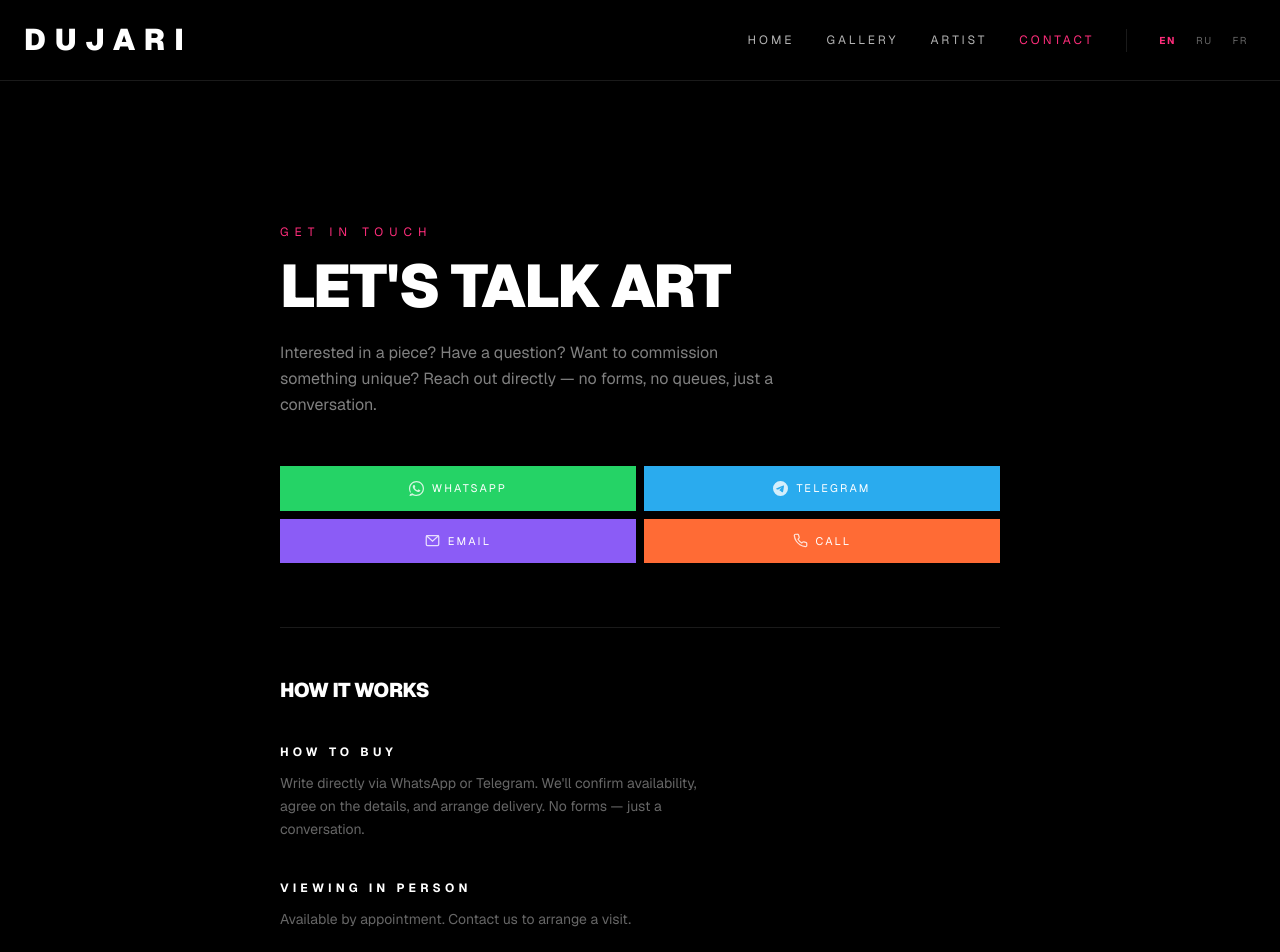
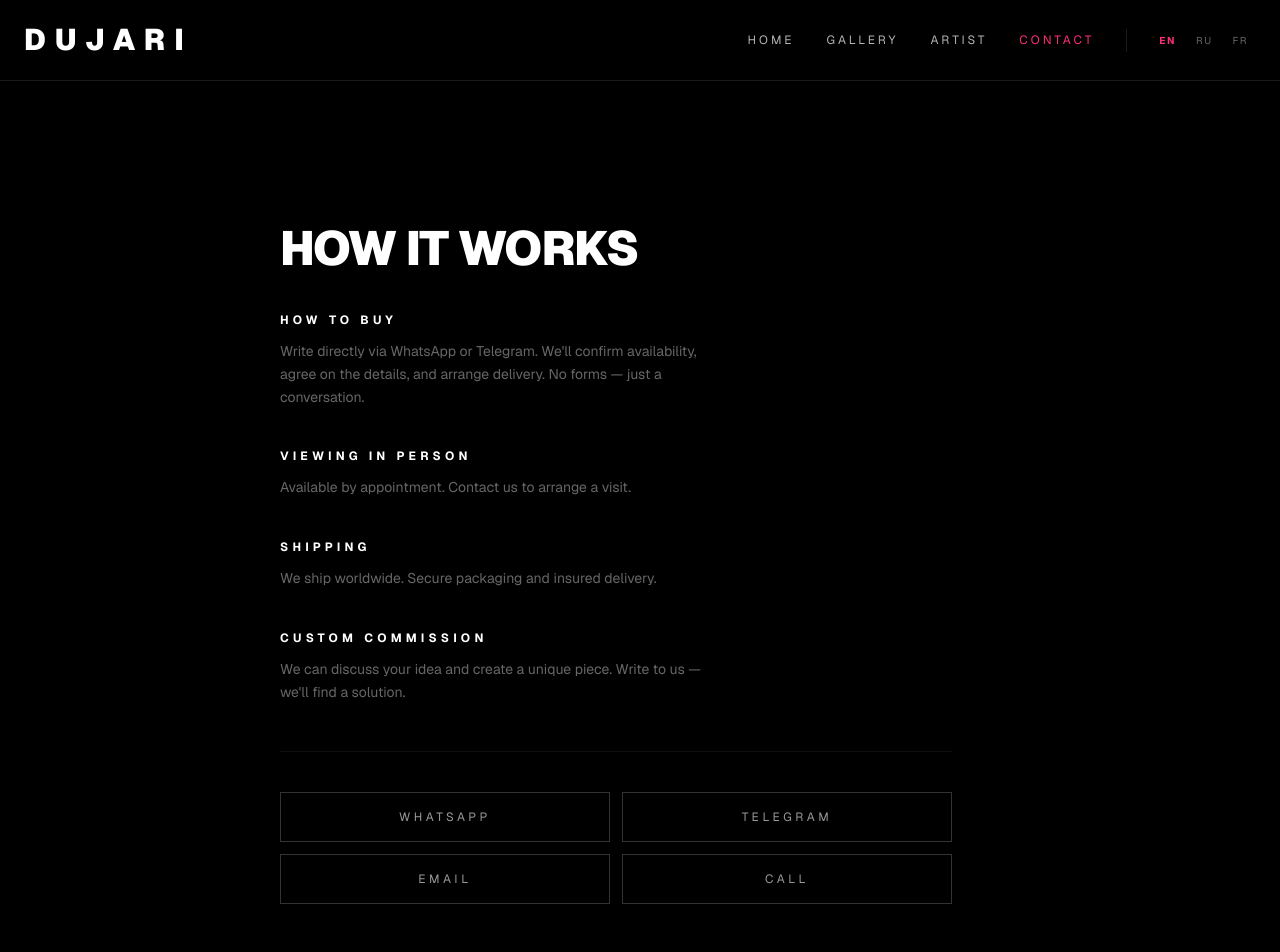
Before and after one commit to genfreemix/dujari, a Next.js app: page /contact in a window 1280 px wide. Shown: the top 952 px of the page. Built offline with nearby package versions, Linux system fonts and the light colour scheme.

Commit message:
fix: start contact page with how-it-works and add austere CTA buttons

```diff
--- a/src/app/contact/page.tsx
+++ b/src/app/contact/page.tsx
@@ -1,6 +1,5 @@
 "use client";
 
-import InquiryButton from "@/components/InquiryButton";
 import { useT } from "@/i18n";
 
 export default function ContactPage() {
@@ -15,27 +14,17 @@ export default function ContactPage() {
 
   const whatsappUrl = `https://wa.me/33600000000?text=${encodeURIComponent("Hi! I'm interested in DUJARI artworks.")}`;
   const telegramUrl = `https://t.me/dujari`;
+  const mailUrl = `mailto:hello@dujari.art?subject=${encodeURIComponent("Inquiry about DUJARI artwork")}`;
+  const phoneUrl = `tel:+33600000000`;
 
   return (
     <div className="pt-20 md:pt-24 bg-black min-h-screen">
       <section className="py-20 md:py-32">
         <div className="max-w-3xl mx-auto px-6">
-          <p className="text-[#FF2D7B] text-[10px] md:text-xs tracking-[0.5em] uppercase mb-4">
-            {t("contact.label")}
-          </p>
-          <h1 className="text-white text-4xl md:text-6xl font-black tracking-tight uppercase mb-6 whitespace-pre-line">
-            {t("contact.title")}
-          </h1>
-          <p className="text-white/50 text-sm md:text-base leading-relaxed mb-12 max-w-lg">
-            {t("contact.text")}
-          </p>
-
-          <InquiryButton className="mb-16" />
-
-          <div className="border-t border-white/10 pt-12 mt-0">
-            <h2 className="text-white text-xl font-black tracking-tight uppercase mb-10">
+          <div>
+            <h1 className="text-white text-3xl md:text-5xl font-black tracking-tight uppercase mb-10">
               {t("contact.how_title")}
-            </h2>
+            </h1>
             <div className="space-y-10">
               {steps.map((step) => (
                 <div key={step.title}>
@@ -47,7 +36,7 @@ export default function ContactPage() {
               ))}
             </div>
 
-            <div className="mt-12 pt-10 border-t border-white/5 flex flex-col sm:flex-row gap-3">
+            <div className="mt-12 pt-10 border-t border-white/5 grid grid-cols-1 sm:grid-cols-2 gap-3 max-w-2xl">
               <a
                 href={whatsappUrl}
                 target="_blank"
@@ -64,6 +53,18 @@ export default function ContactPage() {
               >
                 Telegram
               </a>
+              <a
+                href={mailUrl}
+                className="inline-flex items-center justify-center gap-2 border border-white/20 text-white/60 text-xs tracking-[0.3em] uppercase px-8 py-4 hover:border-white/35 hover:text-white transition-all duration-300"
+              >
+                {t("inquiry.email")}
+              </a>
+              <a
+                href={phoneUrl}
+                className="inline-flex items-center justify-center gap-2 border border-white/20 text-white/60 text-xs tracking-[0.3em] uppercase px-8 py-4 hover:border-white/35 hover:text-white transition-all duration-300"
+              >
+                {t("inquiry.call")}
+              </a>
             </div>
           </div>
         </div>
```
